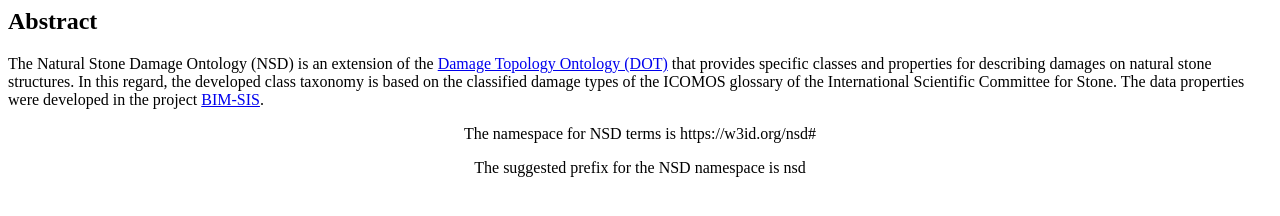
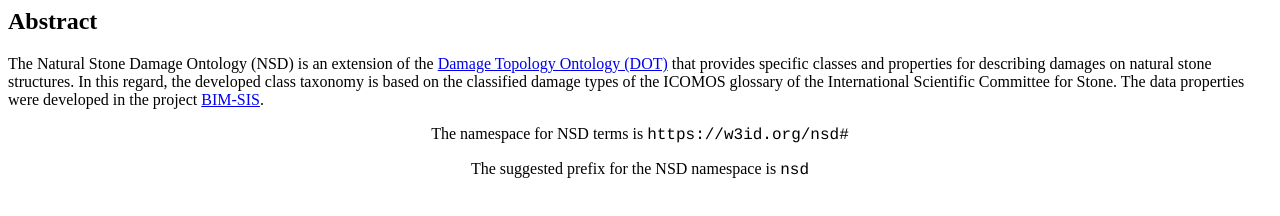
Before and after one commit to Alhakam/nsd, a plain HTML site: page sections/abstract-en.html in a window 1280 px wide. Drawn offline with Linux system fonts and the light colour scheme.

Commit message:
Update abstract-en.html

```diff
--- a/sections/abstract-en.html
+++ b/sections/abstract-en.html
@@ -1,9 +1,11 @@
 <html>
 <h2>Abstract</h2><span class="markdown">
 <span>The Natural Stone Damage Ontology (NSD) is an extension of the <a href="https://alhakam.github.io/dot/">Damage Topology Ontology (DOT)</a> that provides specific classes and properties for describing damages on natural stone structures. In this regard, the developed class taxonomy is based on the classified damage types of the ICOMOS glossary of the International Scientific Committee for Stone. The data properties were developed in the project <a href="https://www.bim-sis.de/">BIM-SIS</a>.</span>
- <span><p style="text-align: center;">
-  The namespace for NSD terms is https://w3id.org/nsd#
-  </span></p>
-<p align="center">The suggested prefix for the NSD namespace is nsd</p><br>
-</span>
+ <span>
+  <p style="text-align: center;">
+    The namespace for NSD terms is <span class="repeated" style="font-family: courier;">https://w3id.org/nsd#</span>
+  </p>
+  <p style="text-align: center;">
+    The suggested prefix for the NSD namespace is <span class="repeated" style="font-family: courier;">nsd</span>
+  </p>
 </html>
```
